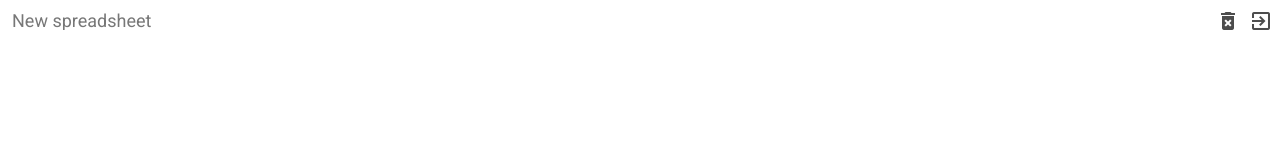
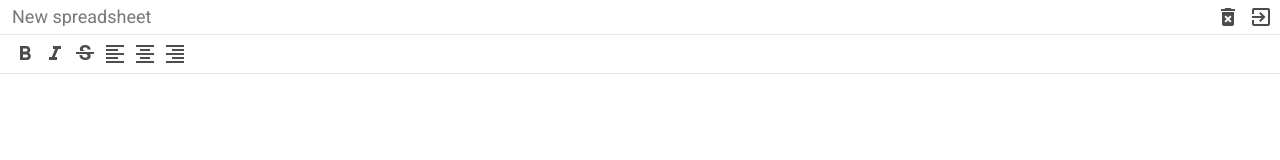
Before and after one commit to SonOfAMom/cells, a website built with webpack: page src/index.html in a window 1280 px wide. Built offline with nearby package versions, Linux system fonts and the light colour scheme.

Commit message:
toolbar scss

```diff
--- a/src/index.html
+++ b/src/index.html
@@ -26,7 +26,36 @@
                 </div>
             </div>
             <div class="cells__toolbar">
-
+                <div class="button">
+                    <span class="material-icons">
+                        format_bold
+                    </span>
+                </div>
+                <div class="button">
+                    <span class="material-icons">
+                        format_italic
+                    </span>
+                </div>
+                <div class="button">
+                    <span class="material-icons">
+                        strikethrough_s
+                    </span>
+                </div>
+                <div class="button">
+                    <span class="material-icons">
+                        format_align_left
+                    </span>
+                </div>
+                <div class="button">
+                    <span class="material-icons">
+                        format_align_center
+                    </span>
+                </div>
+                <div class="button">
+                    <span class="material-icons">
+                        format_align_right
+                    </span>
+                </div>
             </div>
 
             <div class="cells__formula">
--- a/src/scss/_variables.scss
+++ b/src/scss/_variables.scss
@@ -1,2 +1,3 @@
 $header-height: 34px;
+$toolbar-height: 40px;
 $border-color: #e5e5e5;
--- a/src/scss/header.scss
+++ b/src/scss/header.scss
@@ -7,7 +7,7 @@
   left: 0;
   right: 0;
   height: $header-height;
-  padding: 8px 4px 0;
+  padding: 8px 4px;
   display: flex;
   justify-content: space-between;
   align-items: center;
--- a/src/scss/toolbar.scss
+++ b/src/scss/toolbar.scss
@@ -2,5 +2,19 @@
 @import "mixins";
 
 .cells__toolbar {
+  align-items: center;
+  border-top: 1px solid $border-color;
+  border-bottom: 1px solid $border-color;
+  display: flex;
+  height: $toolbar-height;
+  left: 0;
+  right: 0;
+  top: $header-height;
+  padding: 7px 10px;
+  position: absolute;
+
+  .button {
+    @include button(green);
+  }
 
 }
```
